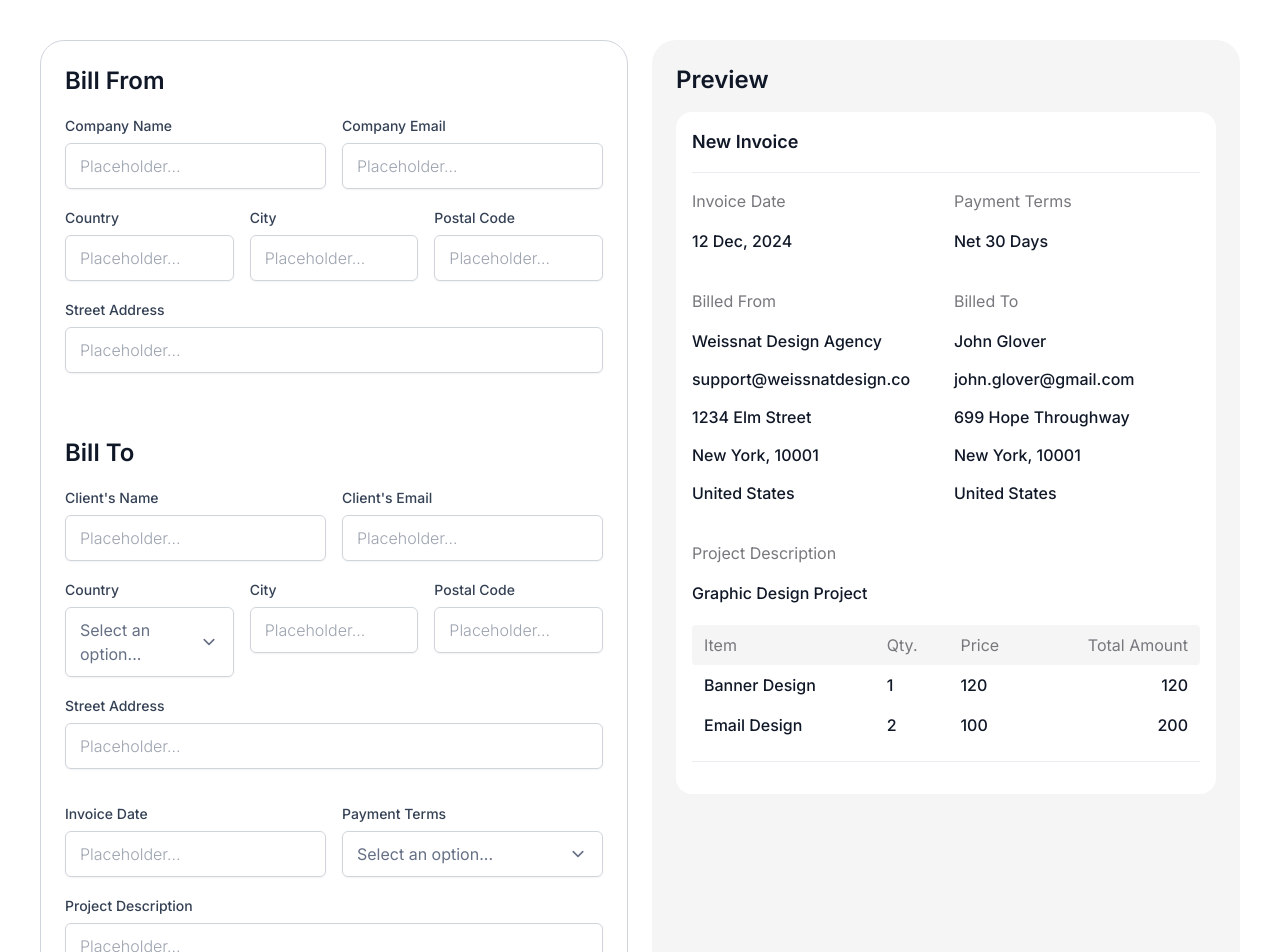
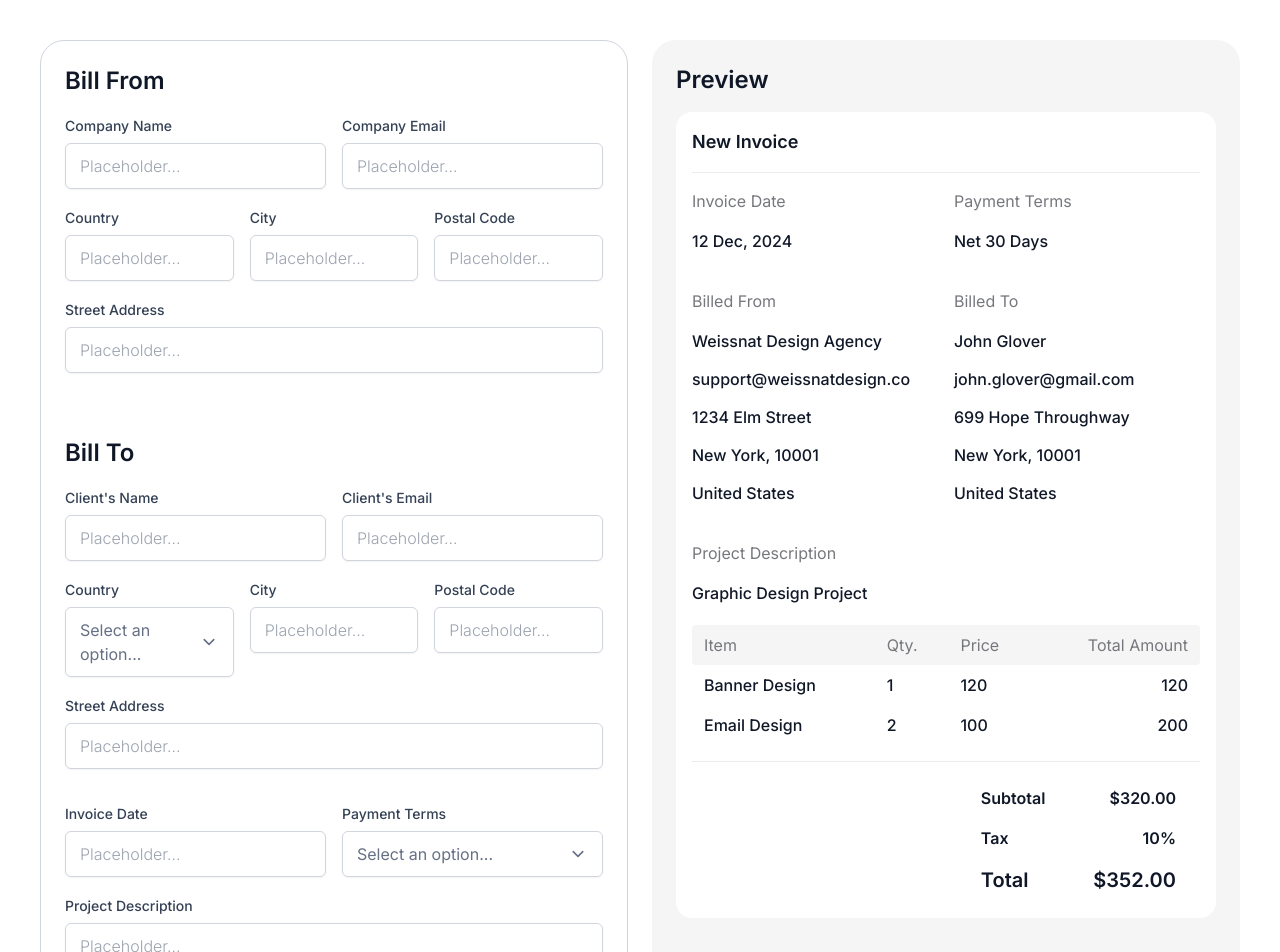
Before and after one commit to Hasnain-Shabbir/invoice-generator, a React (Vite) app: page / in a window 1280 px wide. Shown: the top 952 px of the page. Built offline with nearby package versions, Linux system fonts and the light colour scheme.

Commit message:
feat: add InvoiceSummary component for displaying invoice totals

```diff
--- a/src/components/InvoiceDetail/InvoiceDetail.tsx
+++ b/src/components/InvoiceDetail/InvoiceDetail.tsx
@@ -1,4 +1,4 @@
-import { Divider, InvoiceTable, ListColumn } from '..';
+import { Divider, InvoiceSummary, InvoiceTable, ListColumn } from '..';
 
 const InvoiceDetail = () => {
   const listDataBilledFrom = [
@@ -42,6 +42,7 @@ const InvoiceDetail = () => {
       </div>
       <InvoiceTable items={invoiceData} />
       <Divider margin="my-4" />
+      <InvoiceSummary tax="10" subtotal={320} />
     </div>
   );
 };
--- /dev/null
+++ b/src/components/InvoiceSummary/InvoiceSummary.tsx
@@ -0,0 +1,54 @@
+import { FC, memo } from 'react';
+
+interface InvoiceSummaryProps {
+  subtotal: number;
+  tax: string;
+}
+
+const InvoiceSummary: FC<InvoiceSummaryProps> = memo(({ subtotal, tax }) => {
+  const taxRate = parseFloat(tax) / 100;
+  const taxAmount = subtotal * taxRate;
+  const total = subtotal + taxAmount;
+
+  const formatCurrency = (amount: number) => `$${amount.toFixed(2)}`;
+
+  return (
+    <div className="flex justify-end">
+      <table className="text-left font-semibold rtl:text-right">
+        <tbody>
+          <tr className="bg-white">
+            <th
+              scope="row"
+              className="whitespace-nowrap px-6 py-2 font-semibold"
+            >
+              Subtotal
+            </th>
+            <td className="px-6 py-2 text-right">{formatCurrency(subtotal)}</td>
+          </tr>
+          <tr className="bg-white">
+            <th
+              scope="row"
+              className="whitespace-nowrap px-6 py-2 font-semibold"
+            >
+              Tax
+            </th>
+            <td className="px-6 py-2 text-right">{tax}%</td>
+          </tr>
+          <tr className="bg-white">
+            <th
+              scope="row"
+              className="whitespace-nowrap px-6 py-2 text-xl font-semibold"
+            >
+              Total
+            </th>
+            <td className="px-6 py-2 text-right text-xl">
+              {formatCurrency(total)}
+            </td>
+          </tr>
+        </tbody>
+      </table>
+    </div>
+  );
+});
+
+export default InvoiceSummary;
--- a/src/components/index.ts
+++ b/src/components/index.ts
@@ -6,6 +6,7 @@ export { default as Divider } from './Divider/Divider';
 export { default as Input } from './Input/Input';
 export { default as InvoiceDetail } from './InvoiceDetail/InvoiceDetail';
 export { default as InvoiceTable } from './InvoiceTable/InvoiceTable';
+export { default as InvoiceSummary } from './InvoiceSummary/InvoiceSummary';
 export { default as ItemsList } from './ItemsList/ItemsList';
 export { default as ItemRow } from './ItemRow/ItemRow';
 export { default as ListColumn } from './ListColumn/ListColumn';
```
